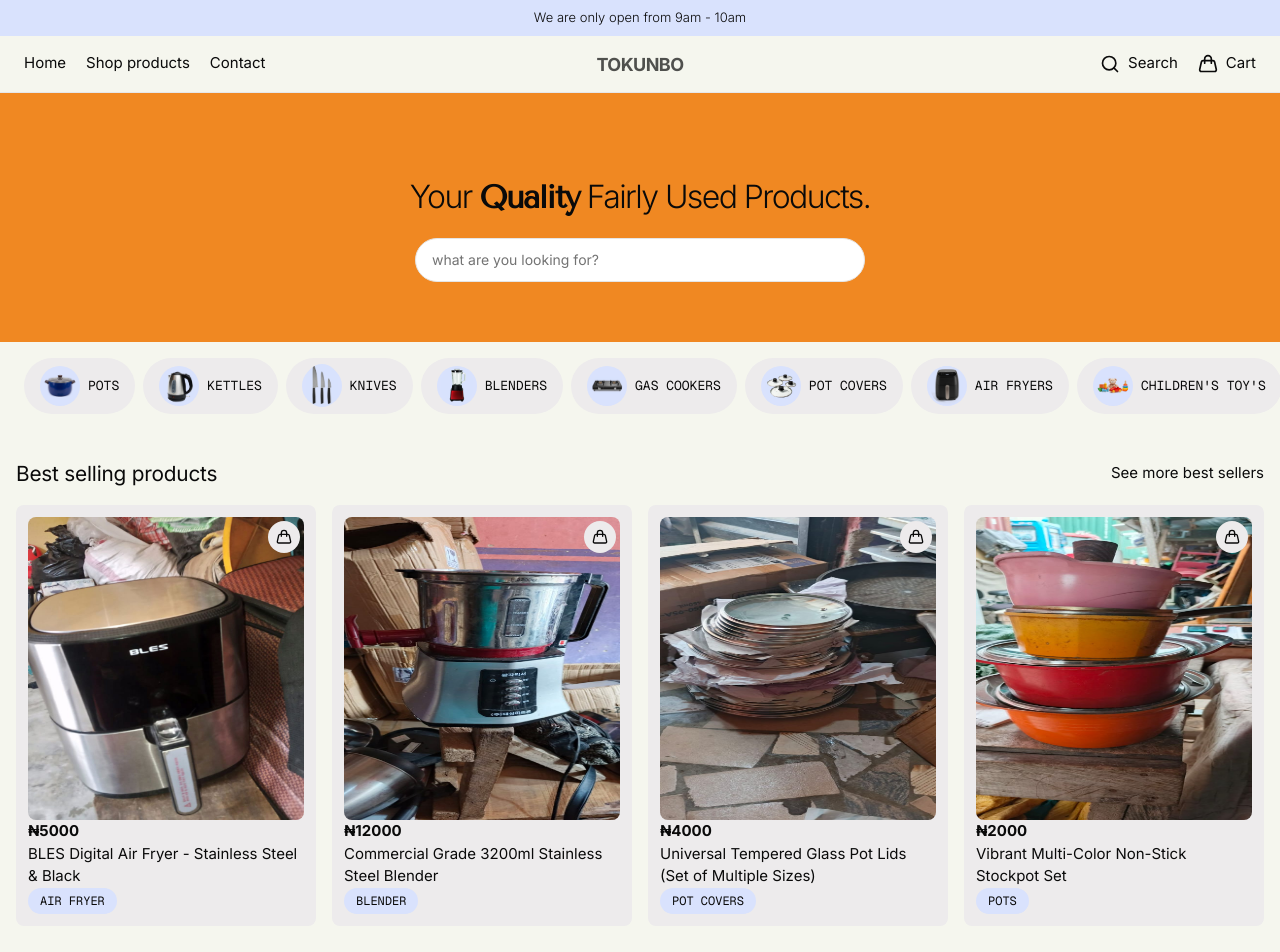
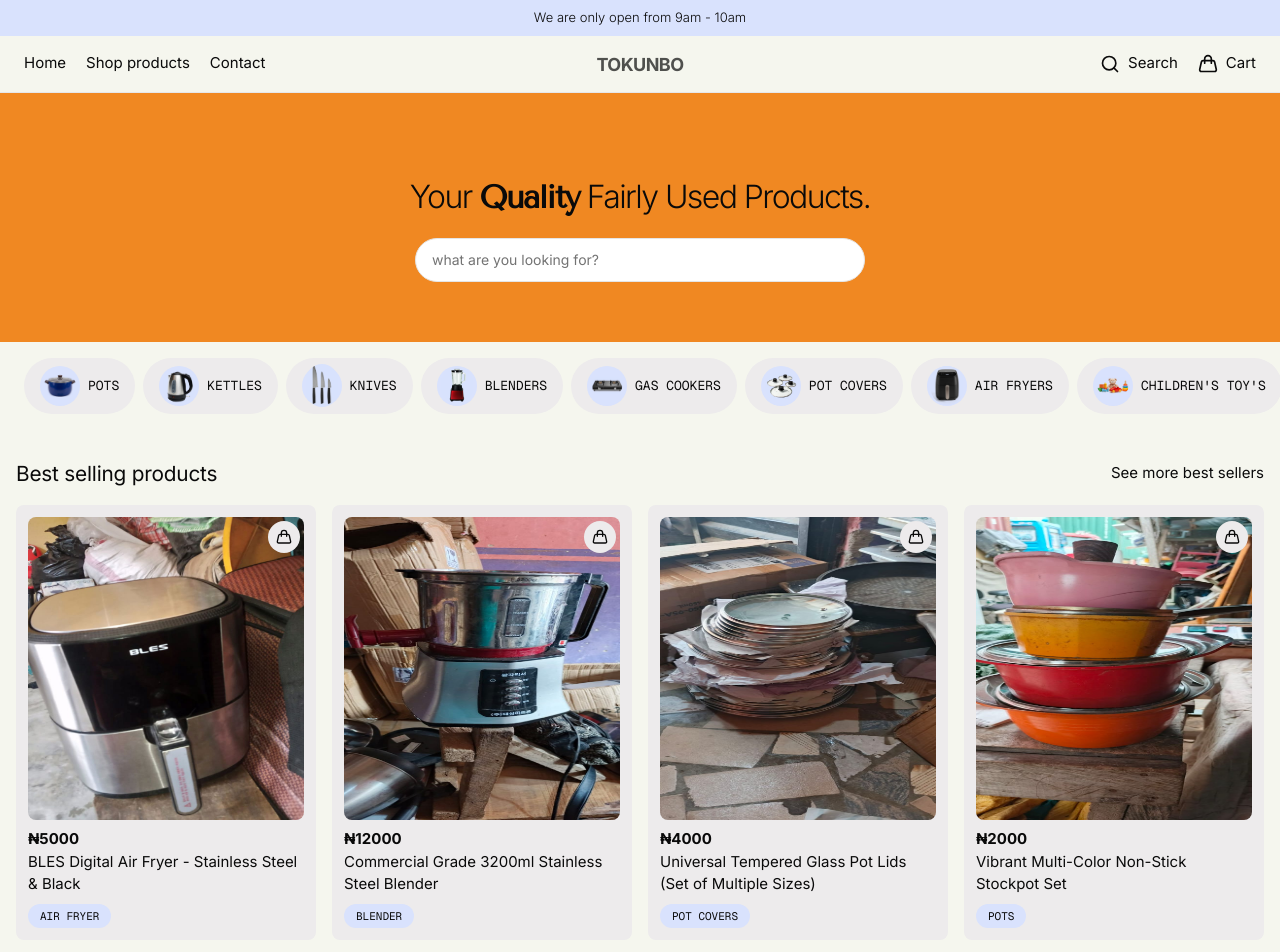
Before and after one commit to thecode-master-sy/tokunbo, a Next.js app: page / in a window 1280 px wide. Shown: the top 952 px of the page. Built offline with nearby package versions, Linux system fonts and the light colour scheme.

Commit message:
feat: add product to cart

```diff
--- a/components/cart.tsx
+++ b/components/cart.tsx
@@ -31,7 +31,7 @@ export default function Cart() {
           )}
         </button>
       </SheetTrigger>
-      <SheetContent className=" h-screen flex gap-4" showCloseButton={false}>
+      <SheetContent className=" h-svh flex gap-4" showCloseButton={false}>
         <SheetHeader className="border-b h-15 flex justify-between items-center w-full flex-row">
           <SheetTitle className="text-h4 font-normal">Your Cart</SheetTitle>
 
@@ -39,12 +39,12 @@ export default function Cart() {
             <X className="w-5 h-5 cursor-pointer" />
           </SheetClose>
         </SheetHeader>
-        <div className="h-[calc(100vh_-_60px_-_16px)]">
+        <div className="h-[calc(100svh_-_60px_-_16px)]">
           {items.length == 0 ? (
             <CartEmpty />
           ) : (
             <>
-              <div className="overflow-y-auto h-[calc(100vh_-_132px_-_16px)] py-4  px-4 space-y-4 border">
+              <div className="overflow-y-auto h-[calc(100svh_-_132px_-_16px)] py-4  px-4 space-y-4 border">
                 {items.map((item) => (
                   <CartItemComponent key={item.id} item={item} />
                 ))}
--- a/components/product-card.tsx
+++ b/components/product-card.tsx
@@ -23,7 +23,7 @@ export default function ProductCard({ product }: { product: Product }) {
       >
         <Handbag className="w-4 h-4 cursor-pointer" />
       </button>
-      <Link href={`/products/${product.id}`}>
+      <Link className="inline-block space-y-2" href={`/products/${product.id}`}>
         <div className="w-full aspect-[1/1.1]">
           <Image
             src={product.imageUrl}
@@ -40,7 +40,7 @@ export default function ProductCard({ product }: { product: Product }) {
         </div>
 
         <div className="flex gap-2 flex-wrap">
-          <div className="uppercase text-[12px] font-mono bg-banner w-max px-3 py-1 rounded-full">
+          <div className="uppercase text-[11px] font-mono bg-banner w-max px-3 py-1 rounded-full">
             <span>{product.category}</span>
           </div>
         </div>
```
